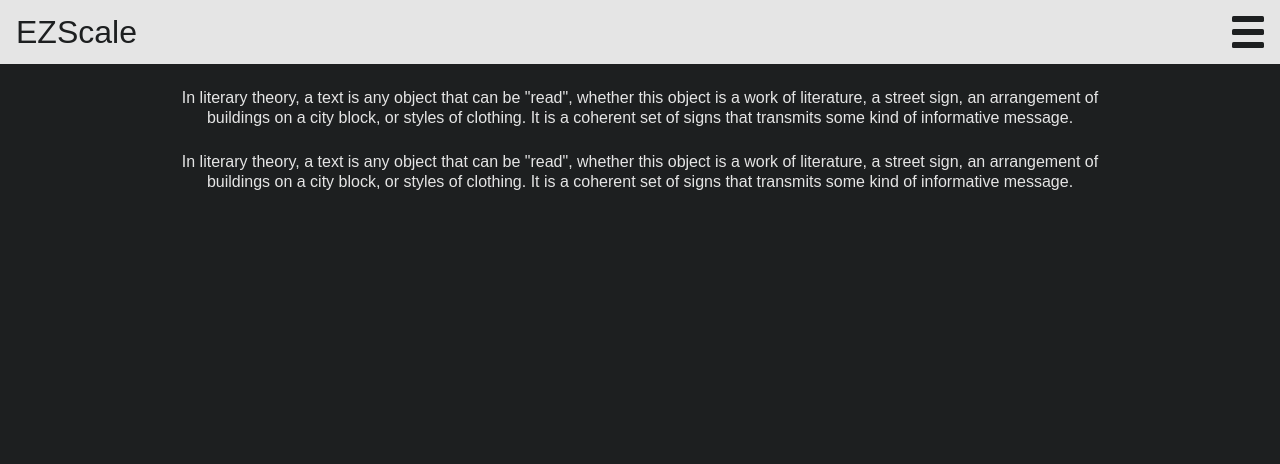
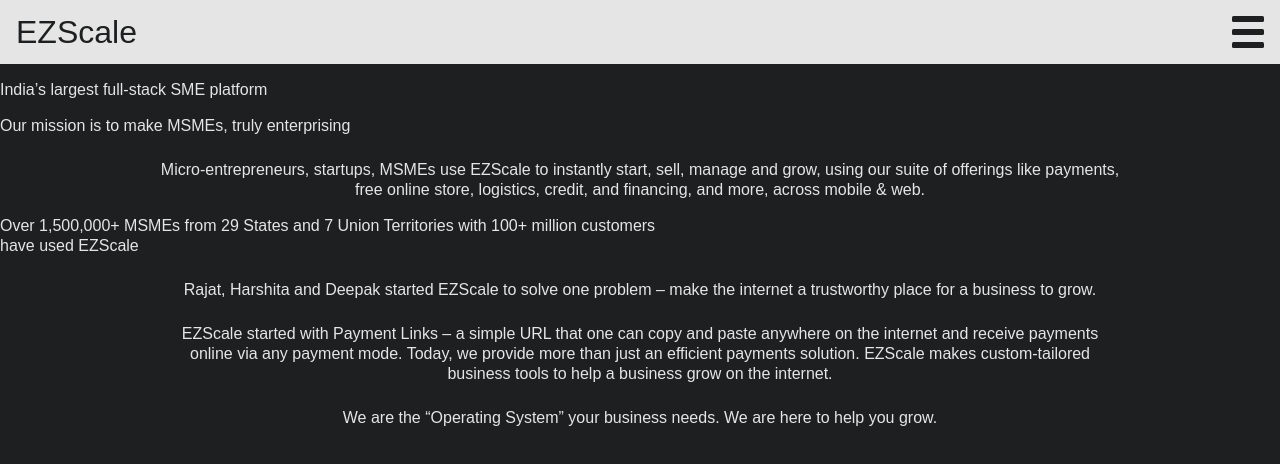
Before and after one commit to vieee/ezscale_tel_work, a Next.js app: page /about in a window 1280 px wide. Shown: the top 464 px of the page. Built offline with nearby package versions, Linux system fonts and the light colour scheme.

Commit message:
Update About Page

```diff
--- a/pages/about.js
+++ b/pages/about.js
@@ -9,12 +9,36 @@
                 <meta name="description" content="Generated by create next app" />
                 <link rel="icon" href="/favicon.ico" />
             </Head>
-            <p className={styles.p}>
-                In literary theory, a text is any object that can be &quot;read&quot;, whether this object is a work of literature, a street sign, an arrangement of buildings on a city block, or styles of clothing. It is a coherent set of signs that transmits some kind of informative message.
+            <p className={styles.ph2}>
+                India’s largest full-stack SME platform
+            </p>
+
+            <p className={styles.pz}>
+                Our mission is to make MSMEs, truly enterprising
             </p>
 
             <p className={styles.p}>
-                In literary theory, a text is any object that can be &quot;read&quot;, whether this object is a work of literature, a street sign, an arrangement of buildings on a city block, or styles of clothing. It is a coherent set of signs that transmits some kind of informative message.
+                Micro-entrepreneurs, startups, MSMEs use EZScale to instantly start, sell, manage and grow, using our suite of offerings like payments, free online store, logistics, credit, and financing, and more, across mobile &amp; web.
+            </p>
+
+            <p className={styles.pz2}>
+                Over 1,500,000+ MSMEs from 29 States and 7 Union Territories with 100+ million customers<br /> have used EZScale
+            </p>
+
+            <p className={styles.p}>
+
+
+                Rajat, Harshita and Deepak started EZScale to solve one problem – make the internet a trustworthy place for a business to grow.
+            </p>
+
+            <p className={styles.p}>
+                EZScale started with Payment Links – a simple URL that one can copy and paste anywhere on the internet and receive payments online via any payment mode.
+                Today, we provide more than just an efficient payments solution. EZScale makes custom-tailored business tools to help a business grow on the internet.
+            </p>
+
+            <p className={styles.p}>
+                We are the “Operating System” your business needs. We are here to help you grow.
+
             </p>
         </>
     )
```
